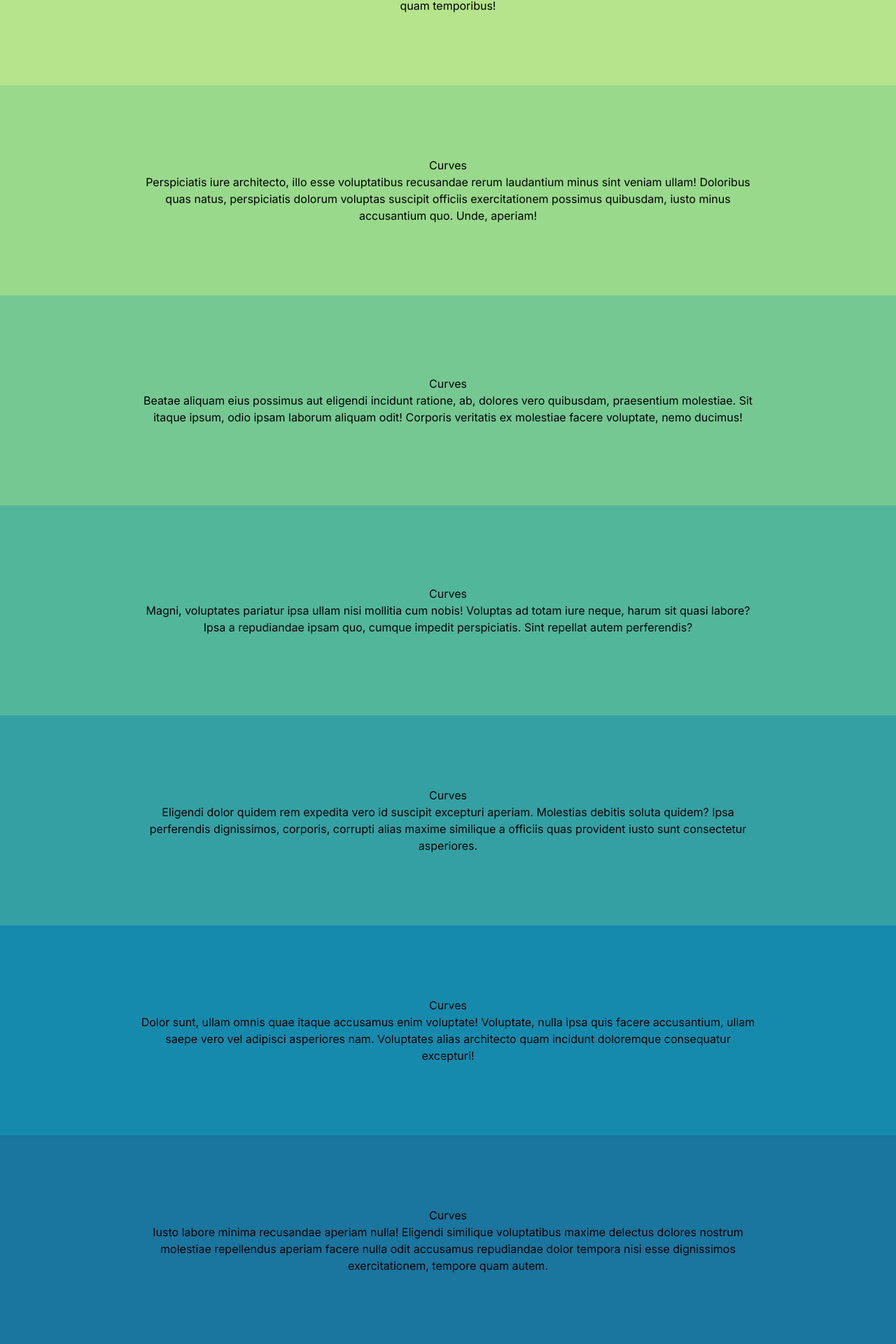
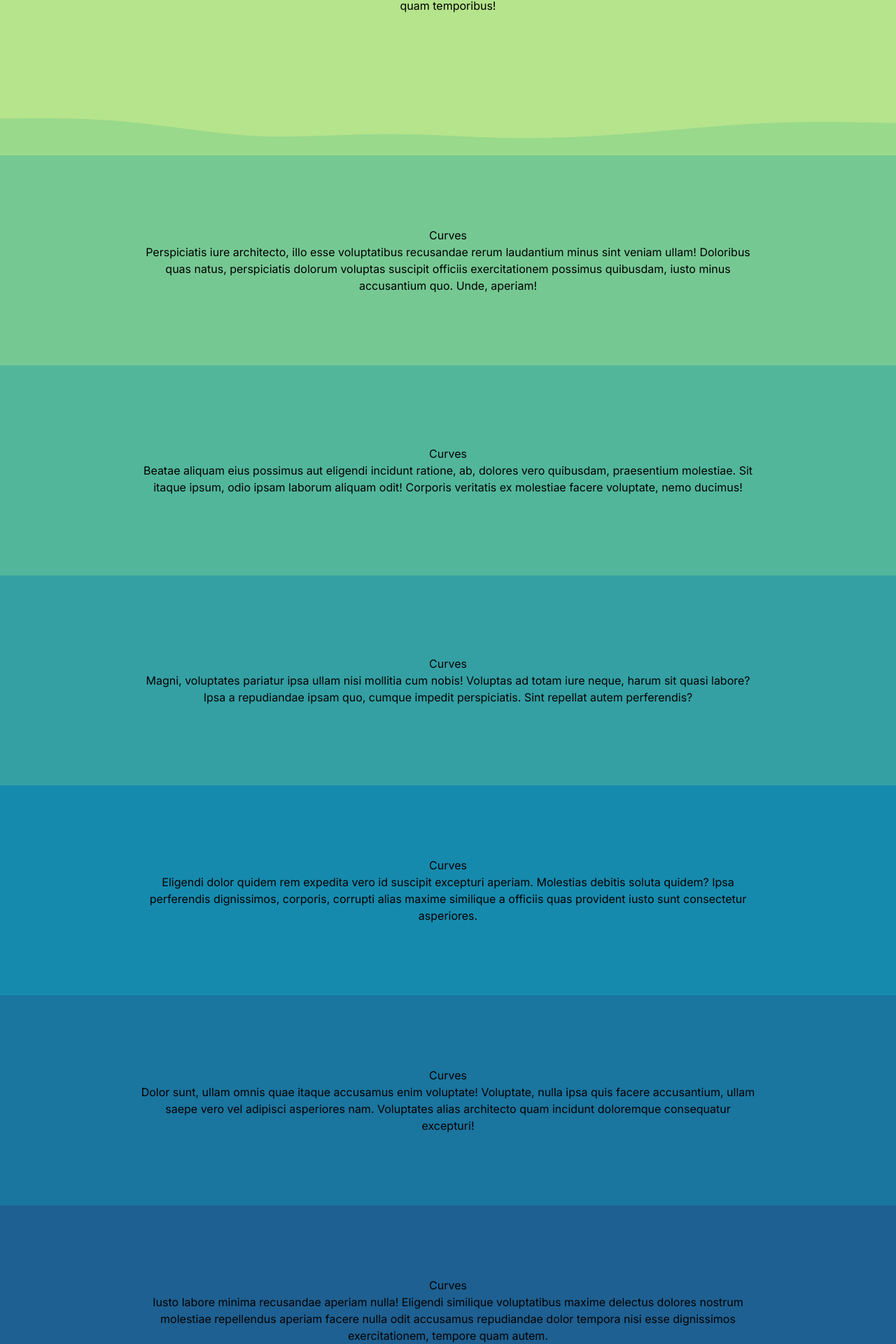
Before and after one commit to booi-dev/shokesu, a Next.js app: page /curve-sections in a window 1280 px wide. Shown: the part 178-2098 px from the top of the page at 70% size. Built offline with nearby package versions, Linux system fonts and the light colour scheme.

Commit message:
Add wave

```diff
--- a/src/app/curve-sections/page.tsx
+++ b/src/app/curve-sections/page.tsx
@@ -4,7 +4,7 @@ import "./styles.css";
 const page = () => {
   return (
     <div className="curve-sections">
-      <section className="red">
+      <section>
         <h1>Curves</h1>
         <p>
           Lorem ipsum dolor sit amet, consectetur adipisicing elit. Architecto,
@@ -13,8 +13,8 @@ const page = () => {
           provident! Quas dolorum quam temporibus!
         </p>
       </section>
-
-      <section className="blue">
+      <div className="spacer layer-1" />
+      <section>
         <h1>Curves</h1>
         <p>
           Perspiciatis iure architecto, illo esse voluptatibus recusandae rerum
@@ -24,7 +24,7 @@ const page = () => {
         </p>
       </section>
 
-      <section className="green">
+      <section>
         <h1>Curves</h1>
         <p>
           Beatae aliquam eius possimus aut eligendi incidunt ratione, ab,
@@ -34,7 +34,7 @@ const page = () => {
         </p>
       </section>
 
-      <section className="yellow">
+      <section>
         <h1>Curves</h1>
         <p>
           Magni, voluptates pariatur ipsa ullam nisi mollitia cum nobis!
@@ -44,7 +44,7 @@ const page = () => {
         </p>
       </section>
 
-      <section className="violet">
+      <section>
         <h1>Curves</h1>
         <p>
           Eligendi dolor quidem rem expedita vero id suscipit excepturi aperiam.
@@ -54,7 +54,7 @@ const page = () => {
         </p>
       </section>
 
-      <section className="pink">
+      <section>
         <h1>Curves</h1>
         <p>
           Dolor sunt, ullam omnis quae itaque accusamus enim voluptate!
@@ -64,7 +64,7 @@ const page = () => {
         </p>
       </section>
 
-      <section className="teal">
+      <section>
         <h1>Curves</h1>
         <p>
           Iusto labore minima recusandae aperiam nulla! Eligendi similique
@@ -73,7 +73,7 @@ const page = () => {
           esse dignissimos exercitationem, tempore quam autem.
         </p>
       </section>
-      <section className="brown">
+      <section>
         <h1>Curves</h1>
         <p>
           Fugiat dicta hic earum totam excepturi reprehenderit quod culpa et,
--- a/src/app/curve-sections/styles.css
+++ b/src/app/curve-sections/styles.css
@@ -51,3 +51,15 @@
 .curve-sections section:nth-child(8) {
   background-color: #1e6091;
 }
+
+.spacer {
+  height: 100px;
+  width: 100%;
+  background-repeat: no-repeat;
+  background-position: center;
+  background-size: cover;
+}
+
+.layer-1 {
+  background-image: url("/waves/green12.svg");
+}
```
Also changed, not shown: public/waves/green12.svg (added).
